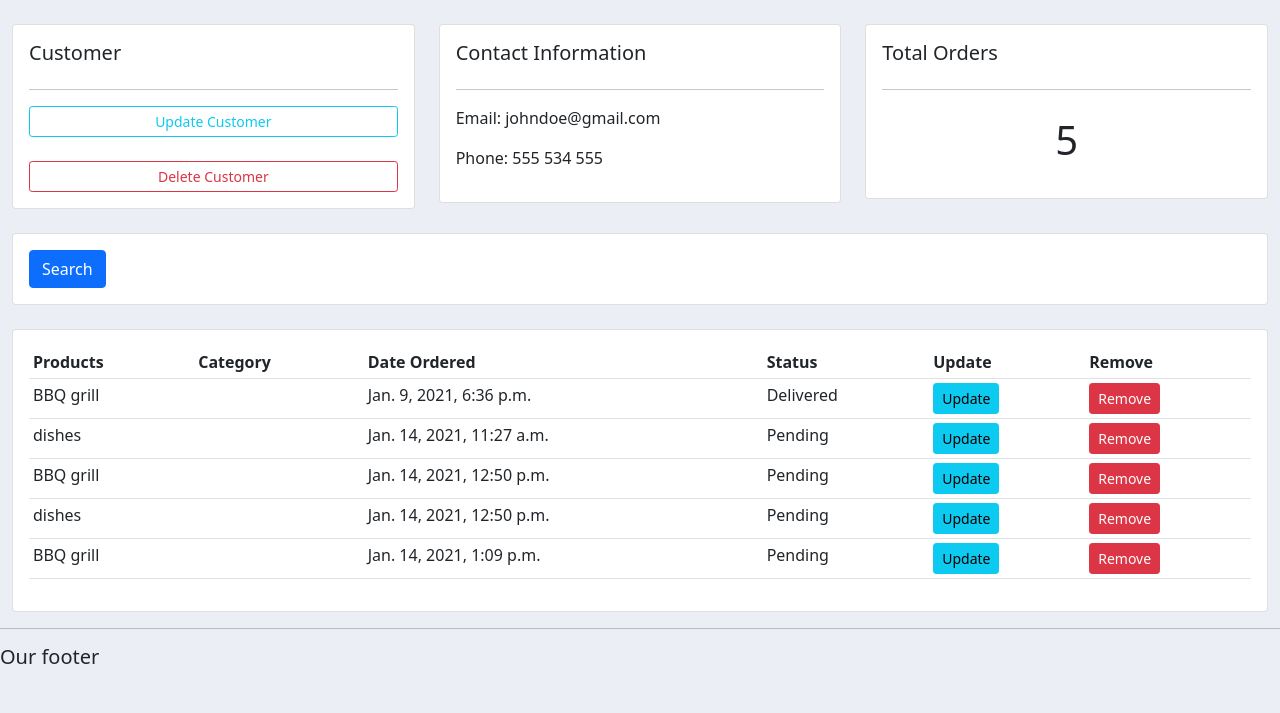
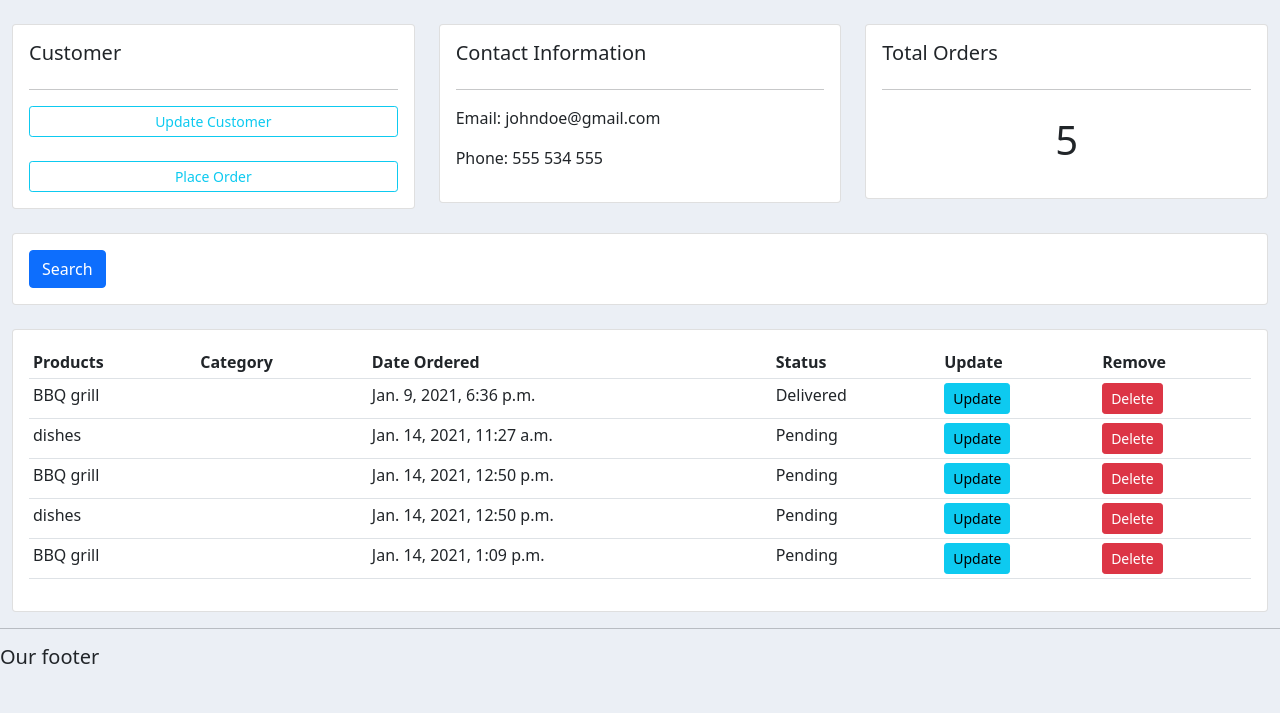
Before and after one commit to atharva07/django2, a Django app: page /customer/1/ in a window 1280 px wide. Shown: the part 87-800 px from the top of the page. Run offline with Django 3.2, Linux system fonts and the light colour scheme; data comes from the database, SQL or seed files in the repository; both versions use the stored data as it was after the commit.

Commit message:
new updates

```diff
--- a/accounts/templates/accounts/customer.html
+++ b/accounts/templates/accounts/customer.html
@@ -11,8 +11,7 @@
                 <a class="btn btn-outline-info btn-sm btn-block" href="">Update
                 Customer</a>
                 <br>
-                <a class="btn btn-outline-danger btn-sm btn-block" href="">Delete
-                Customer</a>
+                <a class="btn btn-outline-info btn-sm btn-block" href="{% url 'create_order' customer.id %}">Place Order</a>
             </div>
         </div>
 
@@ -65,8 +64,8 @@
                             <td>{{order.category}}</td>
                             <td>{{order.date_created}}</td>
                             <td>{{order.status}}</td>
-                            <td><a class="btn btn-sm btn-info" href="">Update</a></td>
-                            <td><a class="btn btn-sm btn-danger" href="">Remove</a></td>
+                            <td><a class="btn btn-sm btn-info" href="{% url 'update_order' order.id %}">Update</a></td>
+                            <td><a class="btn btn-sm btn-danger" href="{% url 'delete_order' order.id %}">Delete</a></td>
                         </tr>
                         {% endfor %}
                     </table>
--- a/accounts/templates/accounts/dashboard.html
+++ b/accounts/templates/accounts/dashboard.html
@@ -33,7 +33,6 @@
         <h5>LAST 5 ORDERS</h5>
         <hr>
         <div class="card card-body">
-            <a class="btn btn-primary btn-sm btn-block" href="{% url 'create_order' %}">Create Order</a>
             <table class="table table-sm">
                 <tr>
                     <th>Product</th>
--- a/accounts/urls.py
+++ b/accounts/urls.py
@@ -5,7 +5,7 @@
     path('', views.home, name="home"),
     path('products/', views.products, name="products"),
     path('customer/<str:pk_test>/', views.customer, name="customer"),
-    path('create_order/', views.createOrder, name="create_order"),
+    path('create_order/<str:pk>/', views.createOrder, name="create_order"),
     path('update_order/<str:pk>/', views.updateOrder, name="update_order"),
     path('delete_order/<str:pk>/', views.deleteOrder, name="delete_order"),
 ]
--- a/accounts/views.py
+++ b/accounts/views.py
@@ -1,5 +1,6 @@
 from django.shortcuts import render, redirect
 from django.http import HttpResponse
+from django.forms import inlineformset_factory
 from .models import *
 from .forms import OrderForm
 # Create your views here.
@@ -28,15 +29,20 @@
     context = {'customer': customer, 'orders': orders, 'order_count': order_count}
     return render(request, 'accounts/customer.html', context)
 
-def createOrder(request):
-    form = OrderForm()
+def createOrder(request, pk):
+    OrderFormSet = inlineformset_factory(Customer, Order, fields=('product','status'), extra=10)
+    customer = Customer.objects.get(id=pk)
+    formset = OrderFormSet(queryset=Order.objects.none(), instance=customer)
+    #form = OrderForm(initial={'customer':customer})
     if request.method == 'POST':
         #print('Printing Post', request.POST)
-        form = OrderForm(request.POST)
-        if form.is_valid():
-            form.save()
+        #form = OrderForm(request.POST)
+        formset = OrderFormSet(request.POST, instance=customer)
+        if formset.is_valid():
+            formset.save()
             return redirect('/')
-    context = {'form':form}
+
+    context = {'formset':formset}
     return render(request, 'accounts/order_form.html', context)
 
 def updateOrder(request,pk):
```
Also changed, not shown: accounts/templates/accounts/delete.html (+13 -6 lines), accounts/templates/accounts/order_form.html (+15 -6 lines), db.sqlite3.
